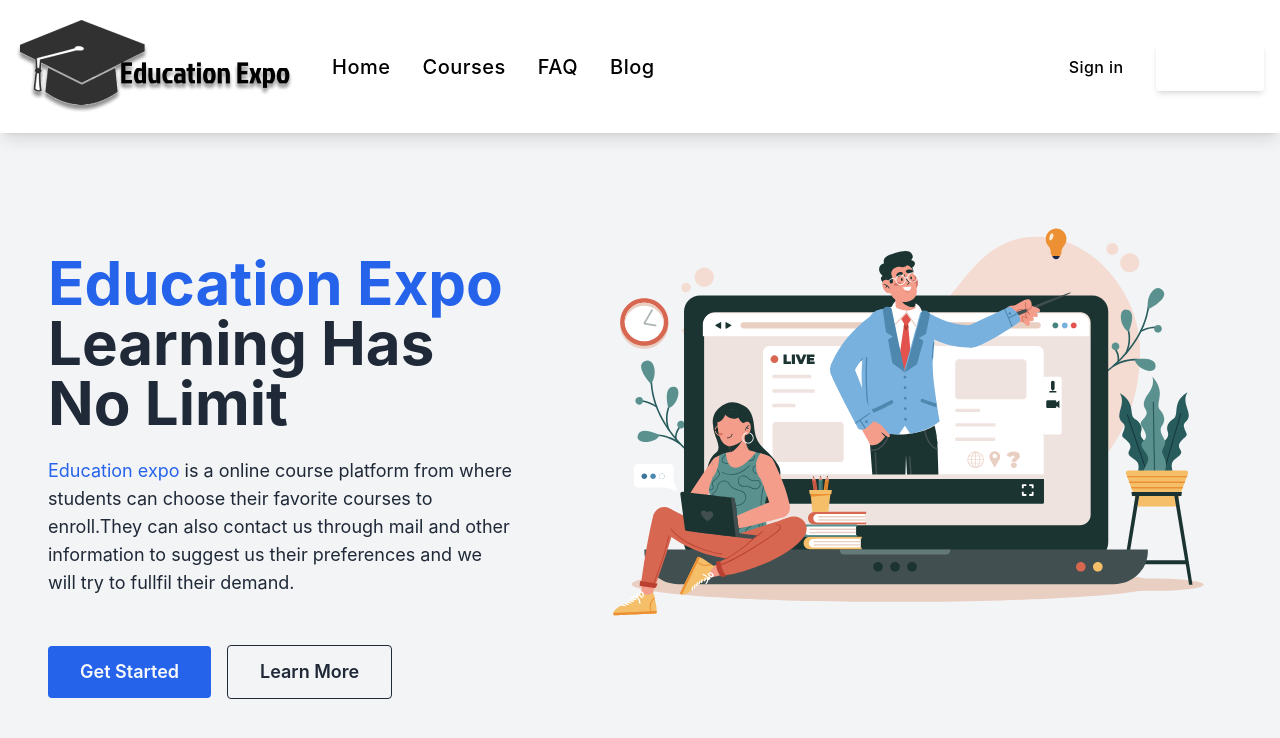
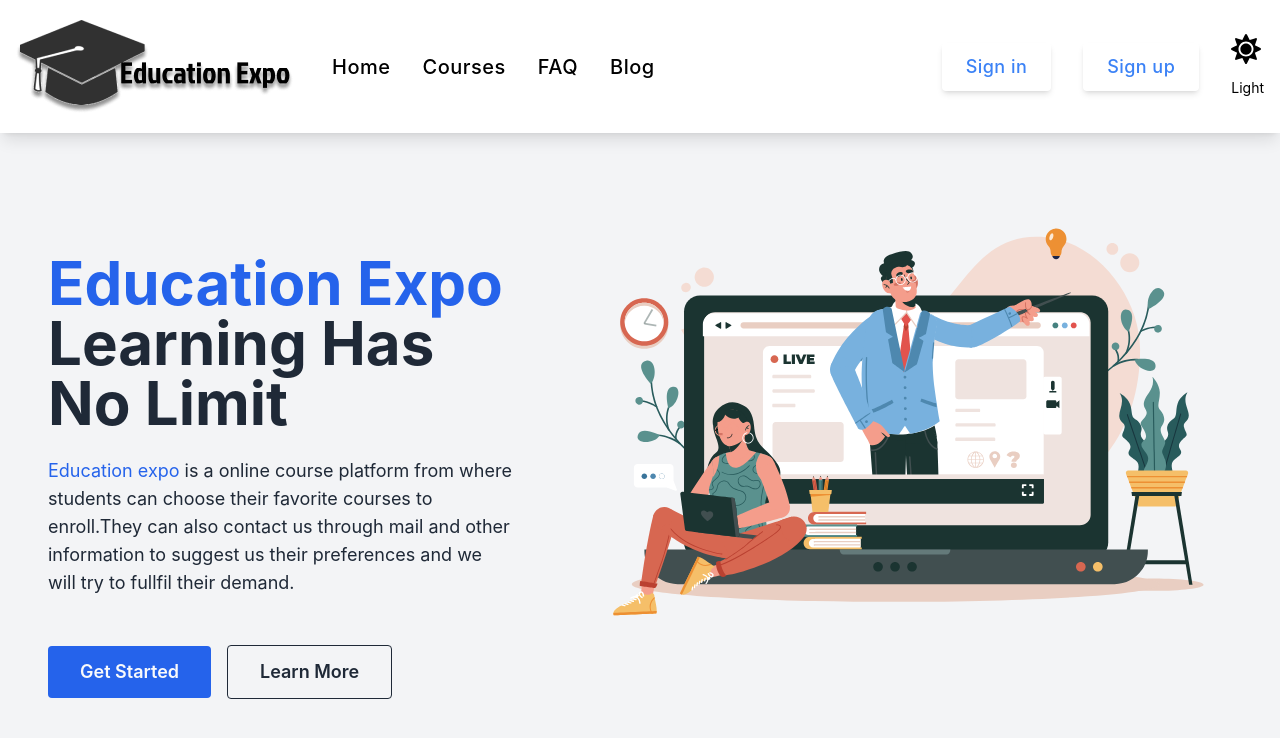
Before and after one commit to ShekhRaselMasrurAhmmadNissan/education-expo-client, a React (Create React App) app: page / in a window 1280 px wide. Shown: the top 738 px of the page. Built offline with nearby package versions, Linux system fonts and the light colour scheme.

Commit message:
Added Dark mood and light mood toggle in the Navbar.

```diff
--- a/src/Components/Navbar/Navbar.js
+++ b/src/Components/Navbar/Navbar.js
@@ -1,10 +1,12 @@
 import React, { useState } from 'react';
 import { Link, NavLink } from 'react-router-dom';
+import { FaSun, FaMoon } from 'react-icons/fa';
 
 import navbarLogo from '../../assets/navbarLogo.png';
 
 const Navbar = () => {
 	const [isMenuOpen, setIsMenuOpen] = useState(false);
+	const [isLight, setIsLight] = useState(true);
 
 	return (
 		<>
@@ -59,24 +61,47 @@ const Navbar = () => {
 					</div>
 					<ul className="flex items-center hidden space-x-8 lg:flex">
 						<li>
-							<a
-								href="/"
-								aria-label="Sign in"
+							<Link
+								to="/login"
 								title="Sign in"
-								className="font-medium tracking-wide transition-colors duration-200 hover:text-deep-purple-accent-400"
+								className="inline-flex items-center justify-center h-12 px-6 font-medium tracking-wide text-blue-500 transition duration-200 rounded shadow-md text-lg"
 							>
 								Sign in
-							</a>
+							</Link>
 						</li>
 						<li>
-							<a
-								href="/"
-								className="inline-flex items-center justify-center h-12 px-6 font-medium tracking-wide text-white transition duration-200 rounded shadow-md bg-deep-purple-accent-400 hover:bg-deep-purple-accent-700 focus:shadow-outline focus:outline-none"
+							<Link
+								to="/register"
+								className="inline-flex items-center justify-center h-12 px-6 font-medium tracking-wide text-blue-500 transition duration-200 rounded shadow-md text-lg"
 								aria-label="Sign up"
 								title="Sign up"
 							>
 								Sign up
-							</a>
+							</Link>
+						</li>
+						<li>
+							<button
+								className="text-3xl"
+								onClick={() => {
+									setIsLight(!isLight);
+								}}
+							>
+								{isLight ? (
+									<>
+										<FaSun />
+										<span className="hidden lg:inline text-sm">
+											Light
+										</span>
+									</>
+								) : (
+									<>
+										<FaMoon />
+										<span className="hidden lg:inline text-sm">
+											Dark
+										</span>
+									</>
+								)}
+							</button>
 						</li>
 					</ul>
 					<div className="lg:hidden">
```
